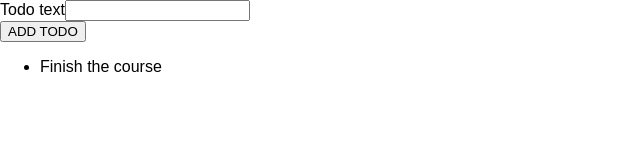
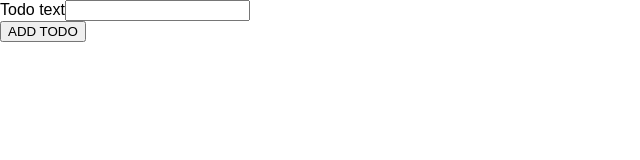
Before and after one commit to sa77/ts-udemy, a React (Create React App) app in the folder ts-react/: page / in a window 1280 px wide. Shown: the top 160 px of the page, without its empty margins (0-640 px from the left). Built offline with nearby package versions, Linux system fonts and the light colour scheme.

Commit message:
181 - managing react states in TS

```diff
--- a/ts-react/src/App.tsx
+++ b/ts-react/src/App.tsx
@@ -1,13 +1,25 @@
-import React from 'react';
+import React, { useState } from 'react';
 
 import TodoList from './components/TodoList';
 import NewTodo from './components/NewTodo';
 
+import { Todo } from './todo.model';
+
+
+// `useState` is another hook - always returns an erray with 2 elements
+//     - first is the latest state snapshot for this render cycle
+//     - second is the function to update that state and re-render that component
 const App: React.FC = () => {
-  const todos = [{id: 't1', text: 'Finish the course'}];
+  const [todos, setTodos] = useState<Todo[]>([]);
 
   const todoAddHandler = (text: string) => {
     console.log(text);
+    // this also works (not ideal though)
+    // setTodos([...todos, {id: Math.random().toString(), text: text}]);
+    setTodos(prevTodos => [
+      ...prevTodos,
+      {id: Math.random().toString(), text: text}
+    ]);
   };
 
   return (
--- /dev/null
+++ b/ts-react/src/todo.model.ts
@@ -0,0 +1,4 @@
+export interface Todo {
+    id: string,
+    text: string
+}
```
